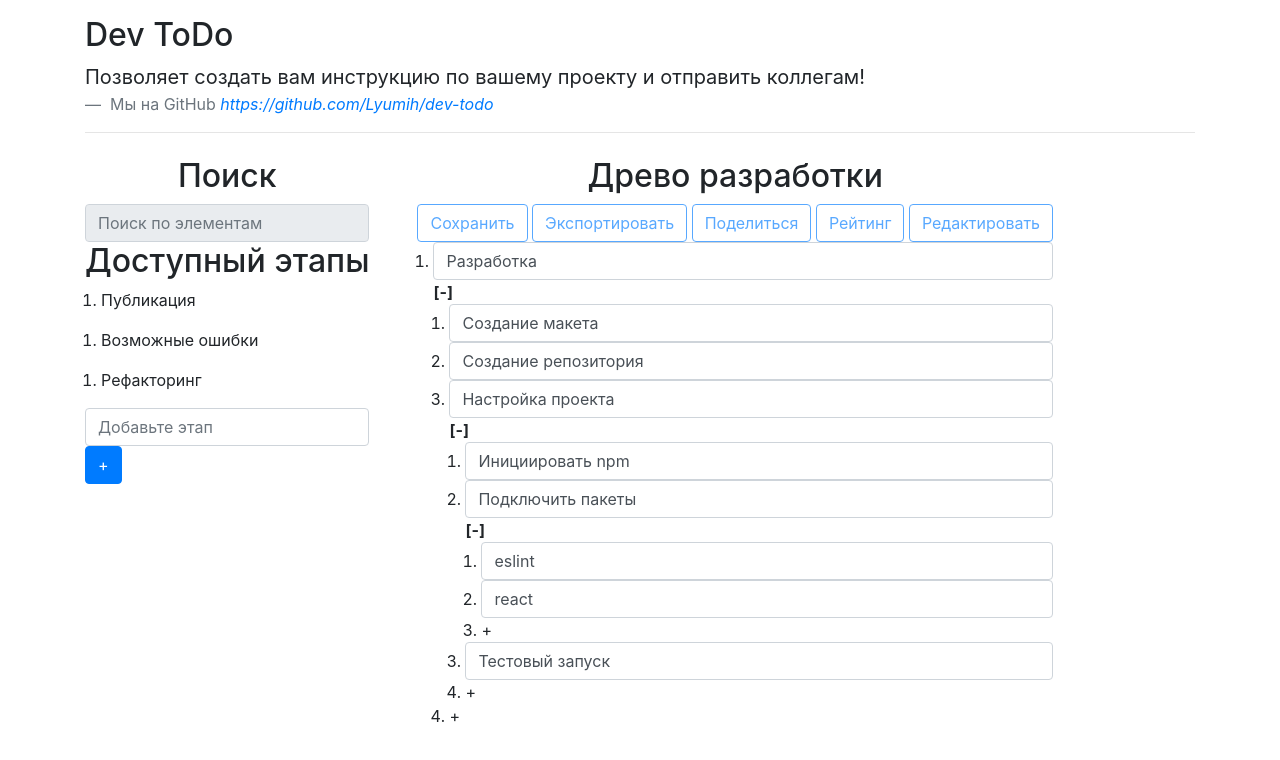
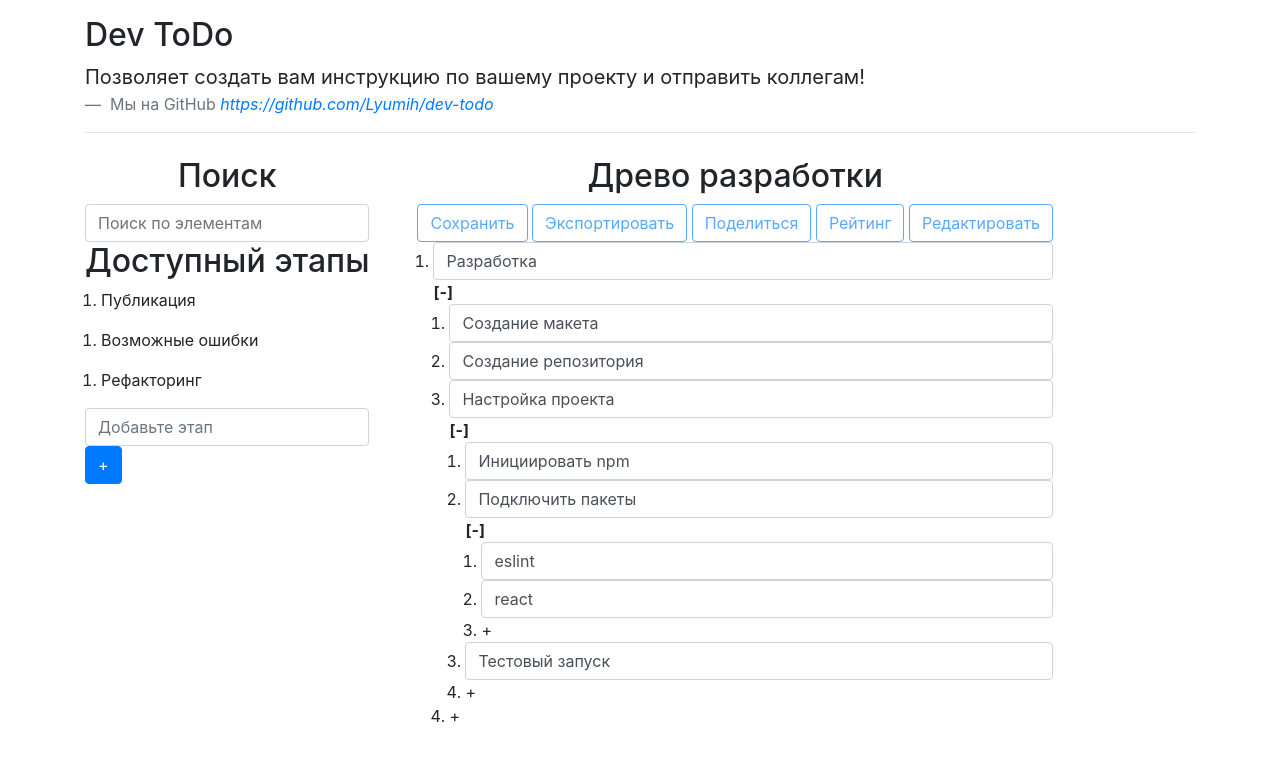
Before and after one commit to Lyumih/dev-todo, a plain HTML site: page todo.html in a window 1280 px wide. Drawn offline with nearby package versions, Linux system fonts and the light colour scheme.

Commit message:
enabled search

```diff
--- a/todo.html
+++ b/todo.html
@@ -62,12 +62,8 @@
           <h2 class="text-center">Поиск</h2>
           <!-- ПОИСК ПО ЭЛЕМЕНТАМ -->
           <div>
-            <input
-              type="search"
-              class="form-control"
-              placeholder="Поиск по элементам"
-              disabled
-            />
+            <input type="search" class="form-control"
+              placeholder="Поиск по элементам"/>
           </div>
           <!-- Доступные этапы -->
           <h2 class="text-center">Доступный этапы</h2>
```
